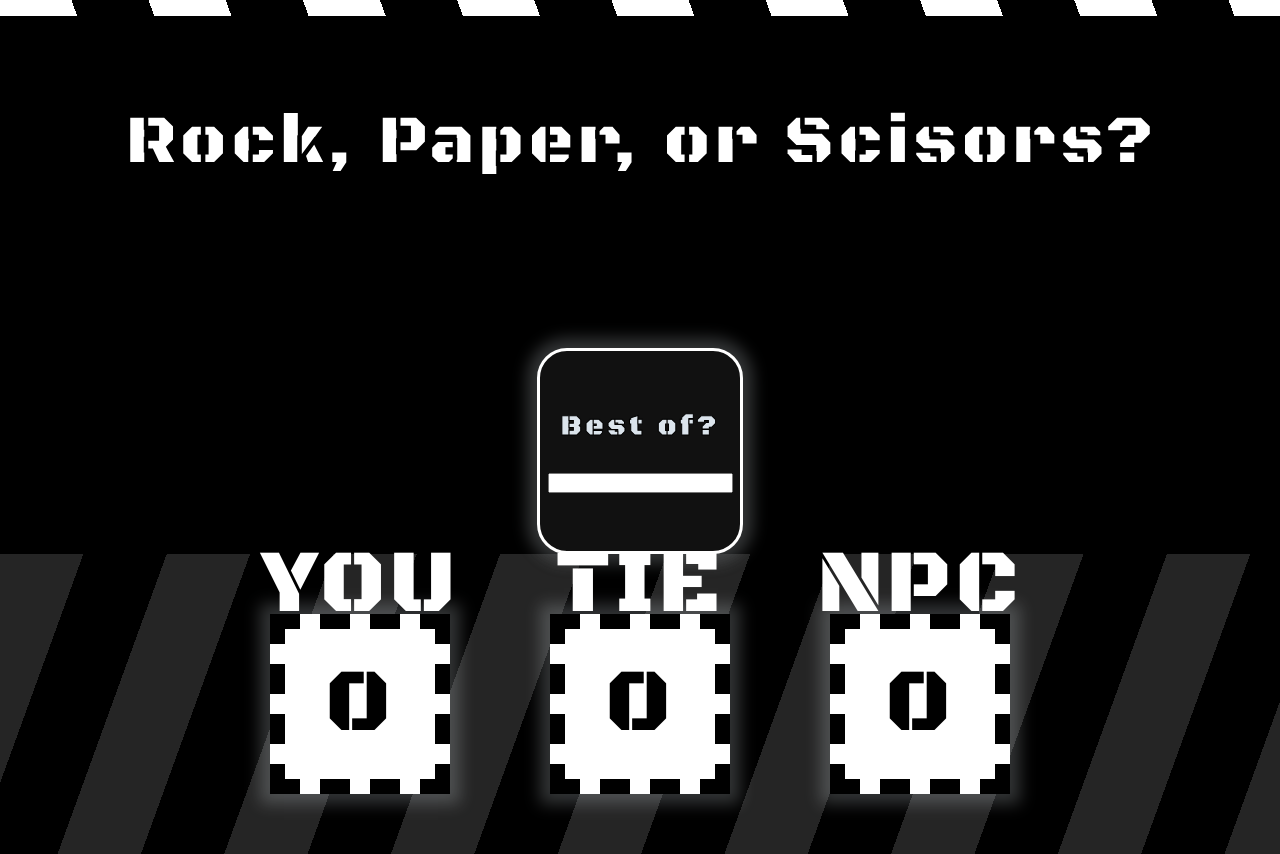
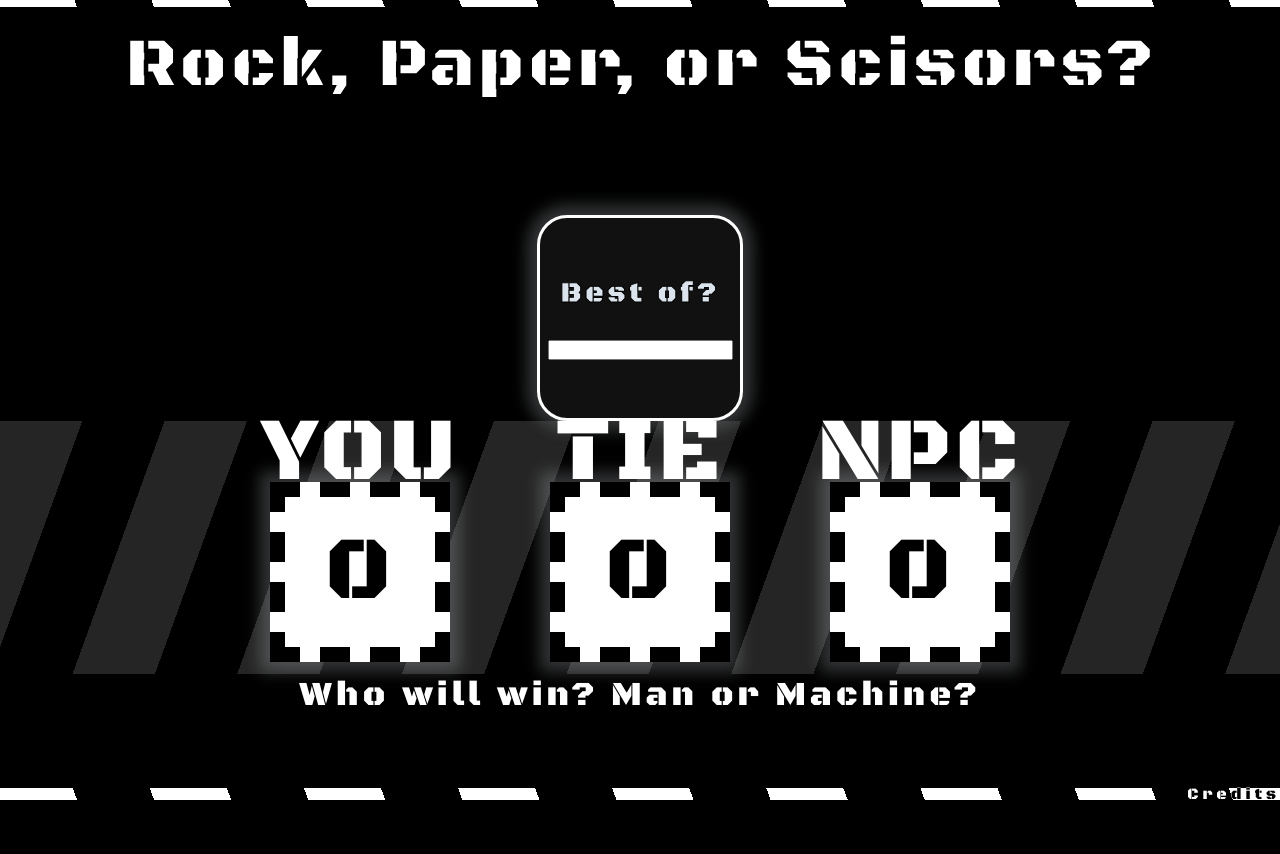
Before and after one commit to LordNEWNS/rock-paper-scissors, a plain HTML site: page index.html in a window 1280 px wide. Shown: the top 854 px of the page. After the commit the page ends 804 px from the top, so only its background shows below. Drawn offline with Linux system fonts and the light colour scheme.

Commit message:
Change dimensions and remove studder
Changed the dimensions of some elements so they fit better
on the average monitor as well as set a hight to showMessage 2
to provent the window studdering when a selection was made.

```diff
--- a/style.css
+++ b/style.css
@@ -45,6 +45,7 @@ body {
     margin: 0;
     font-family: 'Black Ops One', cursive, sans-serif;
     letter-spacing: .25rem;
+    max-height: 100vh;
 }
 .bod {
     display: flex;
@@ -67,7 +68,8 @@ body {
     display: flex;
     justify-content: center;
     gap: 100px;
-    padding: 60px 0px;
+    padding-top: 61px;
+    padding-bottom: 12px;
     background: repeating-linear-gradient(110deg, rgba(255, 255, 255, 0.144), rgba(255, 255, 255, 0.144) 6%, black 6%, black 12%);
 }
 
@@ -100,6 +102,15 @@ a {
     box-shadow: 0 0 15px 10px rgba(209, 216, 223, 0.24);
 }
 
+#showMessage,
+#showMessage2 {
+    margin: 0;
+}
+
+#showMessage2 {
+    height: 34px;
+}
+
 #ROCK,
 #PAPER,
 #SCISSORS,
@@ -128,7 +139,7 @@ a {
     font-size: 70px;
     -webkit-text-stroke: 4px rgb(0, 0, 0);
     color: rgb(255, 255, 255);
-    margin-top: 84px;
+    margin-top: 2vh;
     margin-bottom: 10px;
 }
 
@@ -191,7 +202,7 @@ h3 {
 
 .headerFooter {
     display: flex;
-    height: 2vh;
+    height: 1.5vh;
     background-color: white;
     background: repeating-linear-gradient(70deg, white, white 6%, black 6%, black 12%);
 }
```
